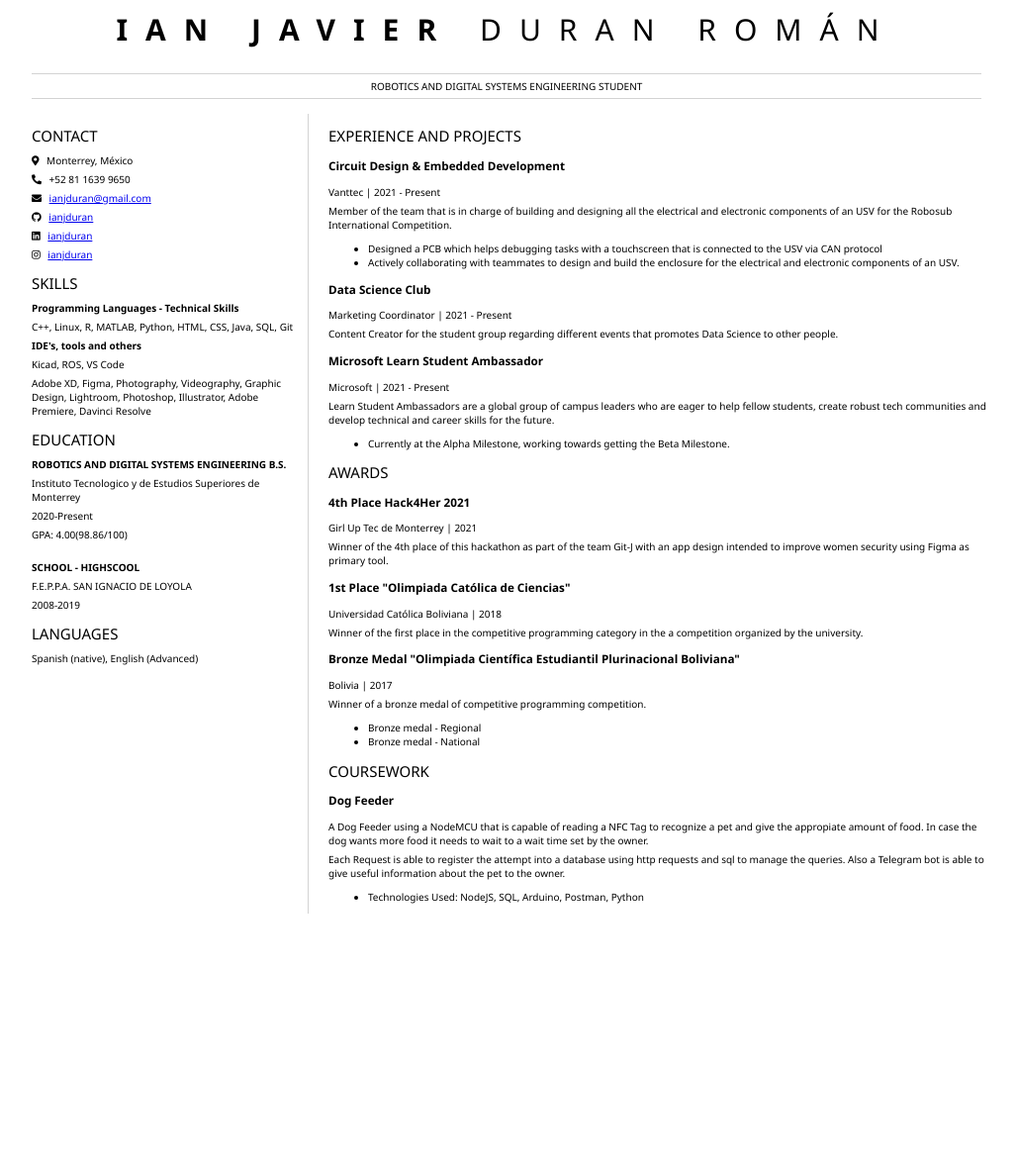
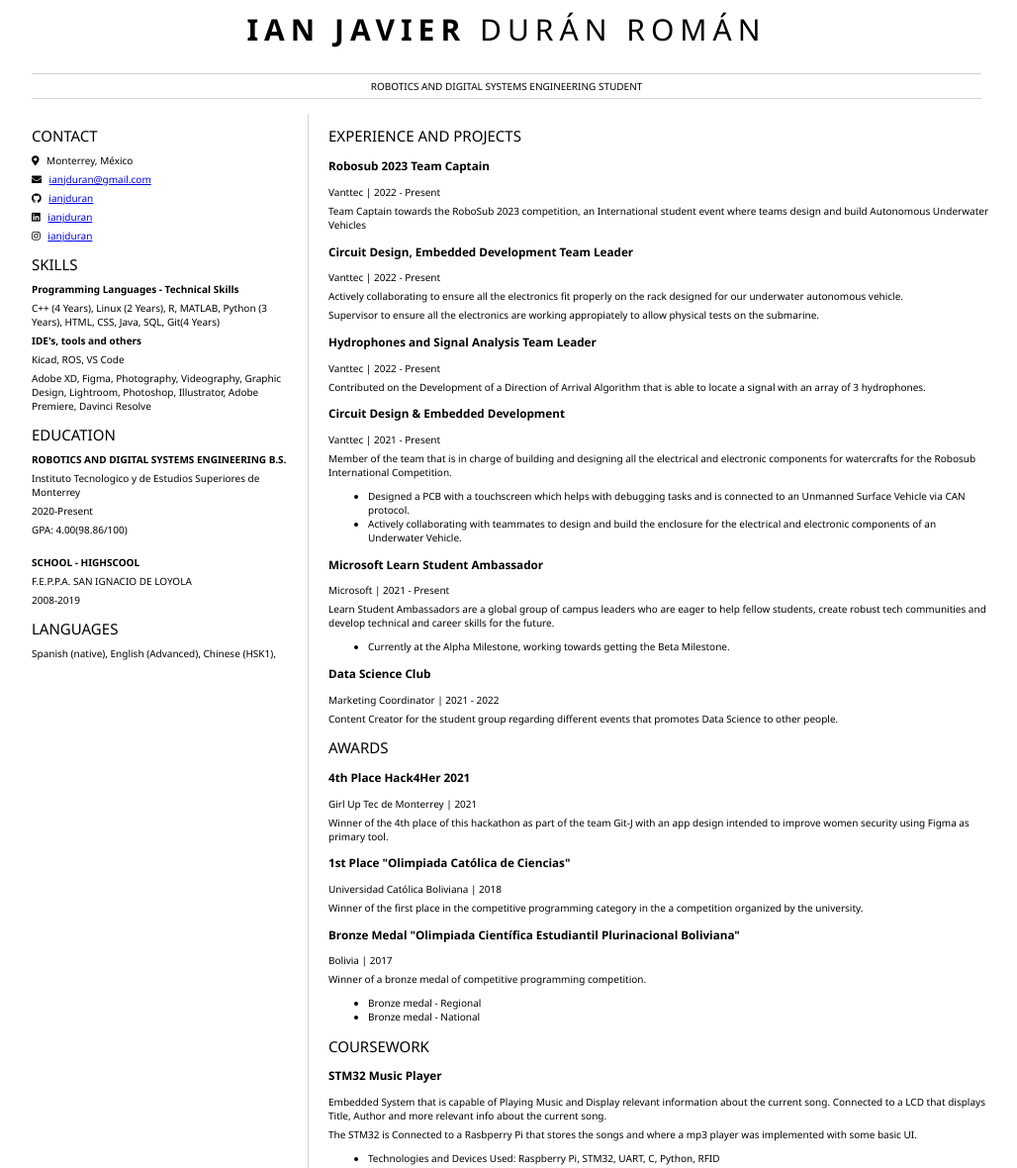
Before and after one commit to ianjduran/my-resume, a plain HTML site: page index.html in a window 1280 px wide. Shown: the top 1180 px of the page at 99% size, without its empty margins (128-1156 px from the left). Before the commit the page ends 923 px from the top, so only its background shows below. Drawn offline with Linux system fonts and the light colour scheme.

Commit message:
update september 2022

```diff
--- a/index.html
+++ b/index.html
@@ -8,7 +8,7 @@
 	<body>
 		<header id="header">
 			<!-- resume header with your name and title -->
-			<h1><b>IAN JAVIER</b> DURAN ROMÁN</h1>
+			<h1><b>IAN JAVIER</b> DURÁN ROMÁN</h1>
 			<hr>
 			ROBOTICS AND DIGITAL SYSTEMS ENGINEERING STUDENT
 			<hr>
@@ -21,10 +21,6 @@
                     <p>
                         <i class="fa fa-map-marker-alt aria-hidden="true"></i>
                         Monterrey, México
-                    </p>
-                    <p>
-                        <i class="fas fa-phone-alt" aria-hidden="true"></i>
-                        +52 81 1639 9650
                     </p>
                     <p>
                         <i class="fa fa-envelope" aria-hidden="true"></i>
@@ -48,7 +44,7 @@
 					<h2>SKILLS</h2>
 					<!-- your skills AKA "buzzwords" -->
                     <b>Programming Languages - Technical Skills</b>
-                    <p>C++, Linux, R, MATLAB, Python, HTML, CSS, Java, SQL, Git</p>
+                    <p>C++ (4 Years), Linux (2 Years), R, MATLAB, Python (3 Years), HTML, CSS, Java, SQL, Git(4 Years)</p>
 
                     <b>IDE's, tools and others</b>
                     <p>Kicad, ROS, VS Code</p>
@@ -78,7 +74,8 @@
 				</section>
                 <section>
                     <h2>LANGUAGES</h2>
-                    Spanish (native), English (Advanced)
+                    Spanish (native), English (Advanced), Chinese (HSK1),
+
                 </section>
 			</article>
 			<article id="mainRight">
@@ -86,30 +83,46 @@
 				<section>
 					<h2>EXPERIENCE AND PROJECTS</h2>
 					<!-- your work experience -->
+                    <h3><b>Robosub 2023 Team Captain</b></h3>
+                        <p>
+                                Vanttec | 2022 - Present
+                        </p>
+                        <p>
+                                Team Captain towards the RoboSub 2023 competition, an International student event where teams design and build Autonomous Underwater Vehicles
+                        </p>
+                    <h3><b>Circuit Design, Embedded Development Team Leader</b></h3>
+                        <p>
+                                Vanttec | 2022 - Present
+                        </p>
+                        <p>
+                                Actively collaborating to ensure all the electronics fit properly on the rack designed for our underwater autonomous vehicle.
+
+                        </p>
+                        <p>
+                            Supervisor to ensure all the electronics are working appropiately to allow physical tests on the submarine.
+                        </p>
+                    <h3><b>Hydrophones and Signal Analysis Team Leader</b></h3>
+                        <p>
+                                Vanttec | 2022 - Present
+                        </p>
+                        <p>
+                                Contributed on the Development of a Direction of Arrival Algorithm that is able to locate a signal with an array of 3 hydrophones.
+                        </p>
                     <h3><b>Circuit Design & Embedded Development</b></h3>
                         <p>
                                 Vanttec | 2021 - Present
                         </p>
                         <p>
-                                Member of the team that is in charge of building and designing all the electrical and electronic components of an USV for the Robosub International Competition.
+                                Member of the team that is in charge of building and designing all the electrical and electronic components for watercrafts for the Robosub International Competition.
                         </p>
                         <ul>
-                            <li>Designed a PCB which helps debugging tasks with a touchscreen that is connected to the USV via CAN protocol</li>
-                            <li>Actively collaborating with teammates to design and build the enclosure for the electrical and electronic components of an USV.</li>
-                        </ul>
-                    <h3><b>Data Science Club</b></h3>
-                        <p>
-                                Marketing Coordinator | 2021 - Present
-                        </p>
-                        <p>
-                                Content Creator for the student group regarding different events that promotes Data Science to other people.
-                        </p>
-
+                            <li>Designed a PCB with a touchscreen which helps with debugging tasks and is connected to an Unmanned Surface Vehicle via CAN protocol.</li>
+                            <li>Actively collaborating with teammates to design and build the enclosure for the electrical and electronic components of an Underwater Vehicle.</li>
                         </ul>
 
                     <h3><b>Microsoft Learn Student Ambassador</b></h3>
                         <p>
-                                Microsoft | 2021 - Present
+                            Microsoft | 2021 - Present
                         </p>
                         <p>
                             Learn Student Ambassadors are a global group of campus leaders who are eager to help fellow students, create robust tech communities and develop technical and career skills for the future.
@@ -119,7 +132,16 @@
                                 Currently at the Alpha Milestone, working towards getting the Beta Milestone.
                             </li>
                         </ul>
-				</section>
+                    <h3><b>Data Science Club</b></h3>
+                        <p>
+                                Marketing Coordinator | 2021 - 2022
+                        </p>
+                        <p>
+                                Content Creator for the student group regarding different events that promotes Data Science to other people.
+                        </p>
+
+                        </ul>
+                    </section>
                 <section>
                     <!-- TODO: Añadir numero de participantes -->
                     <h2>AWARDS</h2>
@@ -156,16 +178,27 @@
                 <section>
 
                     <h2>COURSEWORK</h2>
+                    <h3><b>STM32 Music Player</b></h3>
+                        <p>
+                                Embedded System that is capable of Playing Music and Display relevant information about the current song. Connected to a LCD that displays Title, Author and more relevant info about the current song.
+                        </p>
+                        <p>
+                            The STM32 is Connected to a Rasbperry Pi that stores the songs and where a mp3 player was implemented with some basic UI.
+                        </p>
+                        <ul>
+                            <li>Technologies and Devices Used: Raspberry Pi, STM32, UART, C, Python, RFID</li>
+                        </ul>
                     <h3><b>Dog Feeder</b></h3>
                         <p>
-                                A Dog Feeder using a NodeMCU that is capable of reading a NFC Tag to recognize a pet and give the appropiate amount of food. In case the dog wants more food it needs to wait to a wait time set by the owner.
+                                A Dog Feeder using a NodeMCU that is capable of reading a NFC Tag to recognize a pet and give the appropiate amount of food. In case the dog wants more food it needs to wait for some time, previously set by the pet owner.
                         </p>
                         <p>
-                            Each Request is able to register the attempt into a database using http requests and sql to manage the queries. Also a Telegram bot is able to give useful information about the pet to the owner.
+                            Each Request is able to register the attempt into a database by using HTTP requests and SQL to manage the queries. Also a Telegram bot is able to give useful information about the pet to the owner.
                         </p>
                         <ul>
                             <li>Technologies Used: NodeJS, SQL, Arduino, Postman, Python</li>
                         </ul>
+
                 </section>
 			</article>
 		</main>
--- a/style.css
+++ b/style.css
@@ -7,7 +7,7 @@ body {
 
 h1 {
     font-size: 3em;
-    letter-spacing: .6em;
+    letter-spacing: .2em;
     padding-top: .3em;
     padding-bottom: .3em;
 }
```
